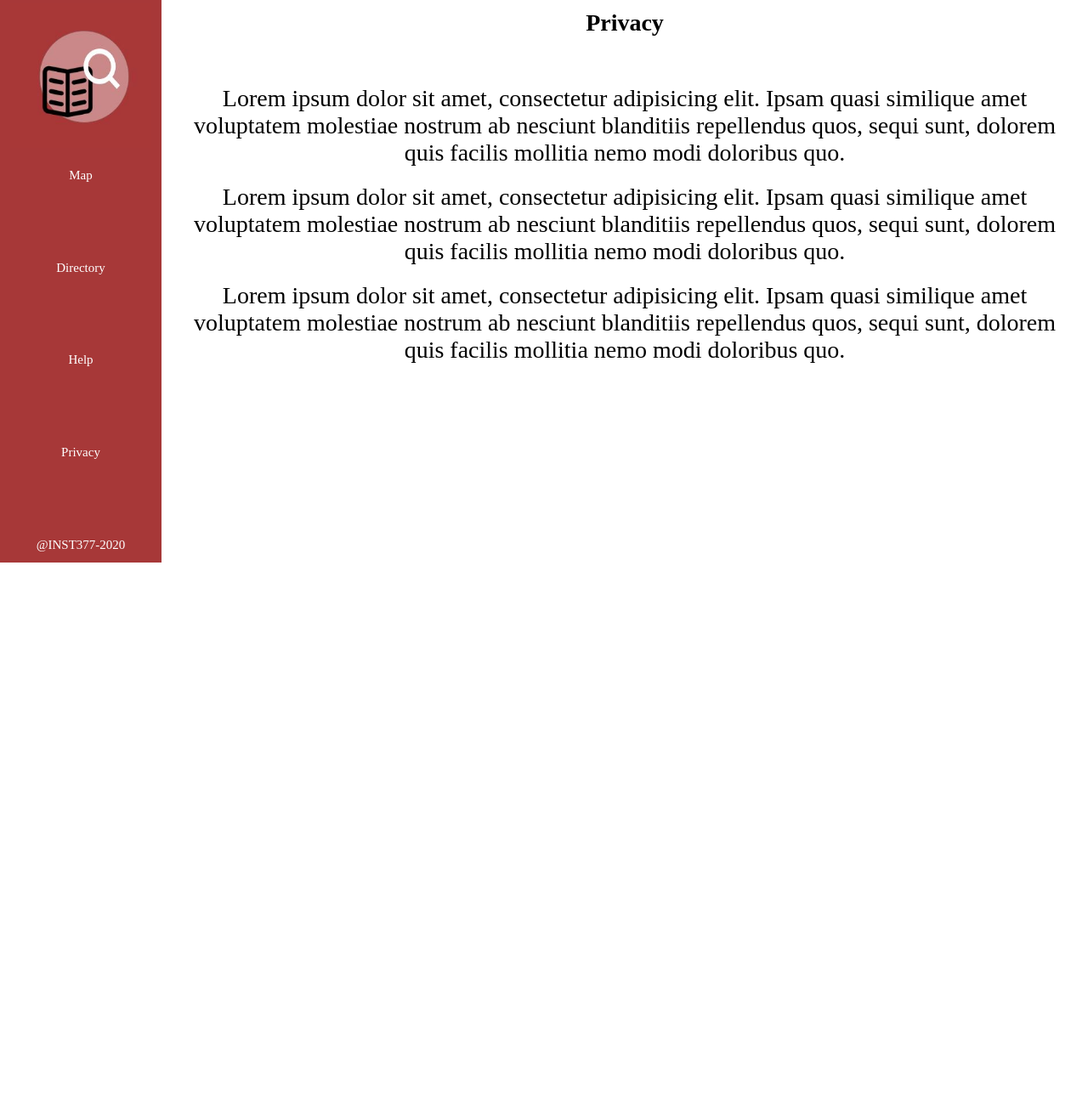
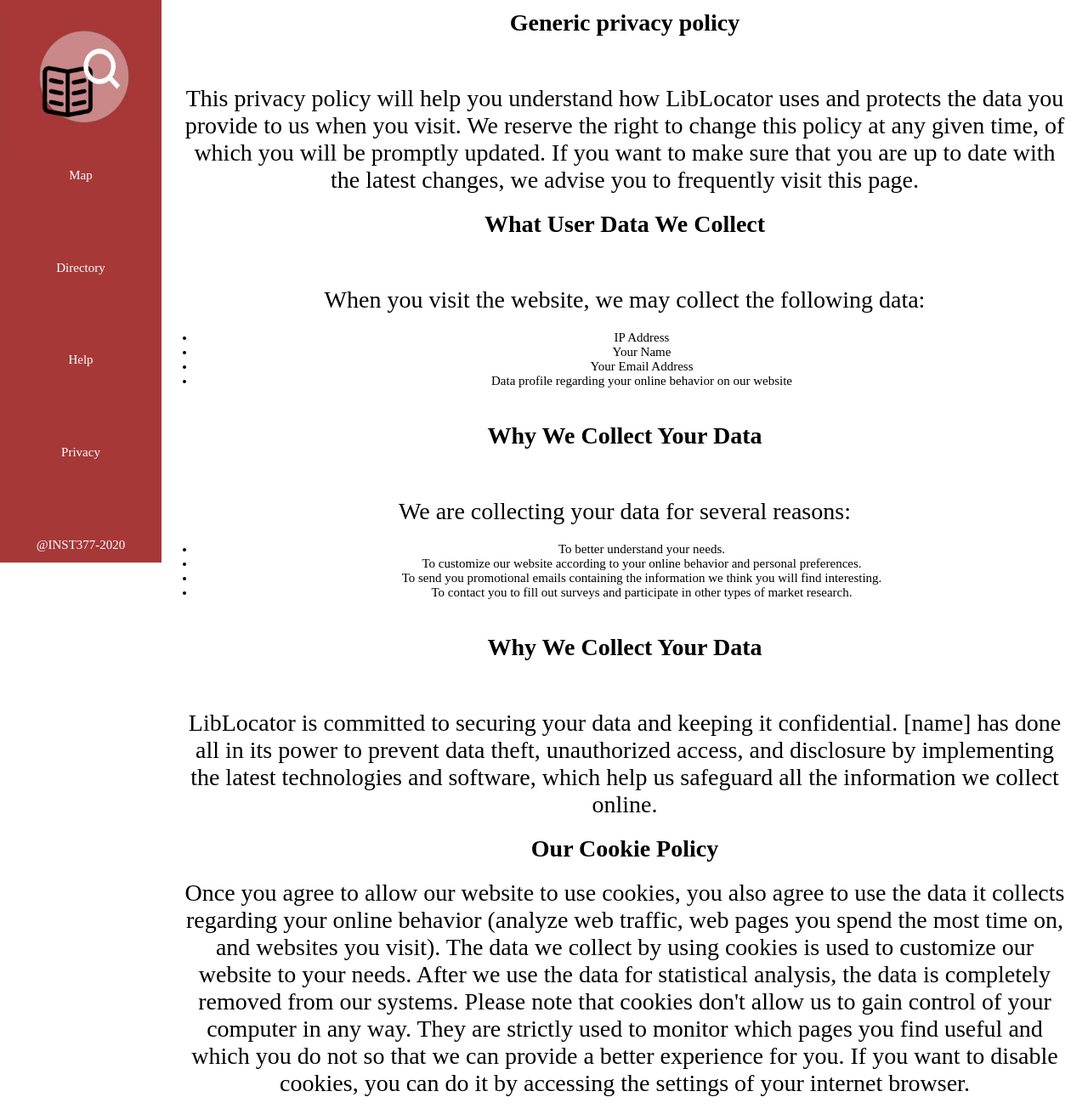
Before and after one commit to Olasunbo/inst377team5.github.io, a website: page group_project/public/pages/privacy.html in a window 1280 px wide. Shown: the part 89-1400 px from the top of the page at 85% size. Before the commit the page ends 800 px from the top, so only its background shows below. Drawn offline with nearby package versions, Linux system fonts and the light colour scheme.

Commit message:
Update privacy policy

```diff
--- a/group_project/public/pages/privacy.html
+++ b/group_project/public/pages/privacy.html
@@ -25,19 +25,50 @@
     </div>
 
     <div class="component">
-      <p><b>Privacy</b></p><br>
-      <p>Lorem ipsum dolor sit amet, consectetur adipisicing elit. Ipsam quasi similique
-        amet voluptatem molestiae nostrum ab nesciunt blanditiis repellendus quos, sequi sunt,
-        dolorem quis facilis mollitia nemo modi doloribus quo.
+      <p><b>Generic privacy policy</b></p><br>
+      <p>This privacy policy will help you understand how LibLocator uses and protects the data you provide to us when you visit.
+
+        We reserve the right to change this policy at any given time, of which you will be promptly updated. If you want to make sure that you are up to date with the latest changes, we advise you to frequently visit this page.
       </p>
-      <p>Lorem ipsum dolor sit amet, consectetur adipisicing elit. Ipsam quasi similique
-        amet voluptatem molestiae nostrum ab nesciunt blanditiis repellendus quos, sequi sunt,
-        dolorem quis facilis mollitia nemo modi doloribus quo.
+
+      <p><b>What User Data We Collect</b></p><br>
+      <p>
+        When you visit the website, we may collect the following data:
+        <ul>
+          <li>IP Address</li>
+          <li>Your Name</li>
+          <li>Your Email Address</li>
+          <li>Data profile regarding your online behavior on our website</li>
+        </ul>
       </p>
-      <p>Lorem ipsum dolor sit amet, consectetur adipisicing elit. Ipsam quasi similique
-        amet voluptatem molestiae nostrum ab nesciunt blanditiis repellendus quos, sequi sunt,
-        dolorem quis facilis mollitia nemo modi doloribus quo.
+
+      <p><b>Why We Collect Your Data</b></p><br>
+      <p>
+        We are collecting your data for several reasons:
+        <ul>
+          <li>To better understand your needs.</li>
+          <li>To customize our website according to your online behavior and personal preferences.</li>
+          <li>To send you promotional emails containing the information we think you will find interesting.</li>
+          <li>To contact you to fill out surveys and participate in other types of market research.</li>
+        </ul>
       </p>
+
+      <p><b>Why We Collect Your Data</b></p><br>
+      <p>LibLocator is committed to securing your data and keeping it confidential. [name] has done all in its power to prevent data
+        theft, unauthorized access, and disclosure by implementing the latest technologies and software, which help us safeguard all the information we collect online.
+      </p>
+
+      <p><b>Our Cookie Policy</b></p>
+      <p>
+        Once you agree to allow our website to use cookies, you also agree to use the data it collects regarding your online behavior (analyze web traffic, web pages you spend the most time on, and websites you visit).
+
+        The data we collect by using cookies is used to customize our website to your needs. After we use the data for statistical analysis, the data is completely removed from our systems.
+
+        Please note that cookies don't allow us to gain control of your computer in any way. They are strictly used to monitor which pages you find useful and which you do not so that we can provide a better experience for you.
+
+        If you want to disable cookies, you can do it by accessing the settings of your internet browser.
+      </p>
+
     </div>
   </body>
 </html>
```
